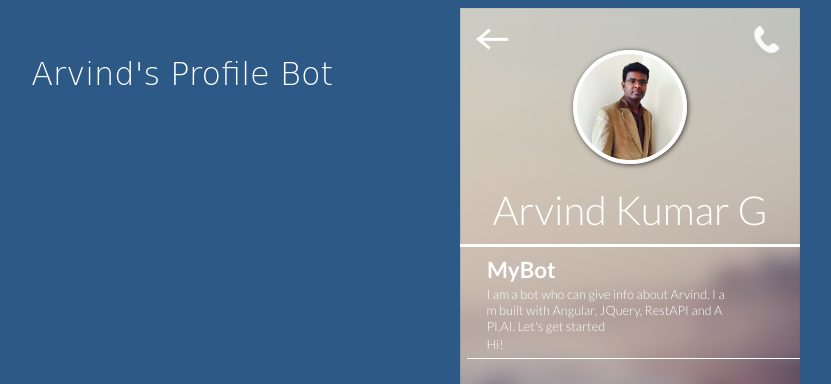
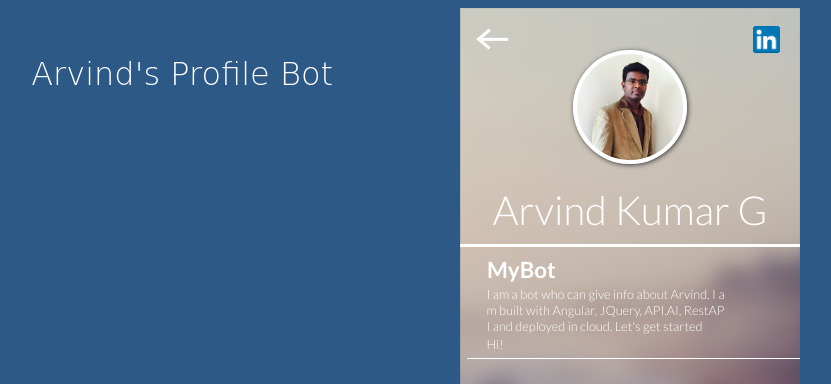
Before and after one commit to gak091/myprofileui, a website: page profilebot.html in a window 1280 px wide. Shown: the top 384 px of the page, without its empty margins (40-871 px from the left). Drawn offline with Linux system fonts and the light colour scheme.

Commit message:
no message

```diff
--- a/profilebot.html
+++ b/profilebot.html
@@ -26,7 +26,9 @@
                         <div class="back-arrow-line back-arrow-line-3"></div>
                     </div>
                     <div class="phone-icon">
-                        <img src="image-store/icons/phone.png" height="50%">
+                        <a target='blank' href="https://www.linkedin.com/in/arvind-kumar-gopal-19b5823/">
+                            <img src="image-store/icons/lin.png" height="50%">
+                        </a>
                     </div>
                 </div>
                 <div class="user-header-image"></div>
@@ -41,7 +43,7 @@
                         <h1>MyBot</h1>
                     </div>
                     <div class="message-body">
-                        <p>I am a bot who can give info about Arvind. I am built with Angular, JQuery, RestAPI and API.AI. Let's get started</p>
+                        <p>I am a bot who can give info about Arvind. I am built with Angular, JQuery, API.AI, RestAPI and deployed in cloud. Let's get started</p>
                     </div>
 
                     <div class="message-body">
```
Also changed, not shown: image-store/icons/lin.png (added).
